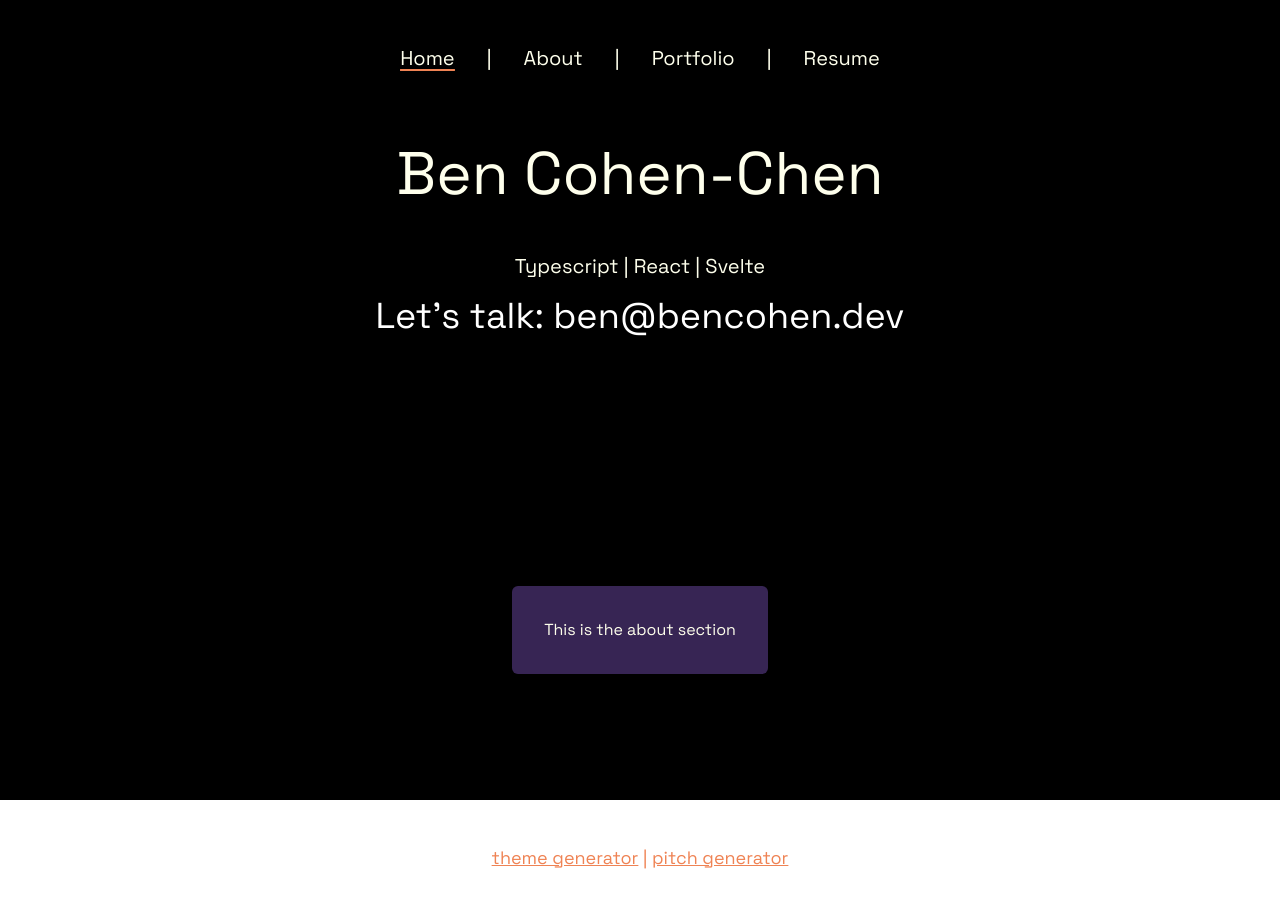
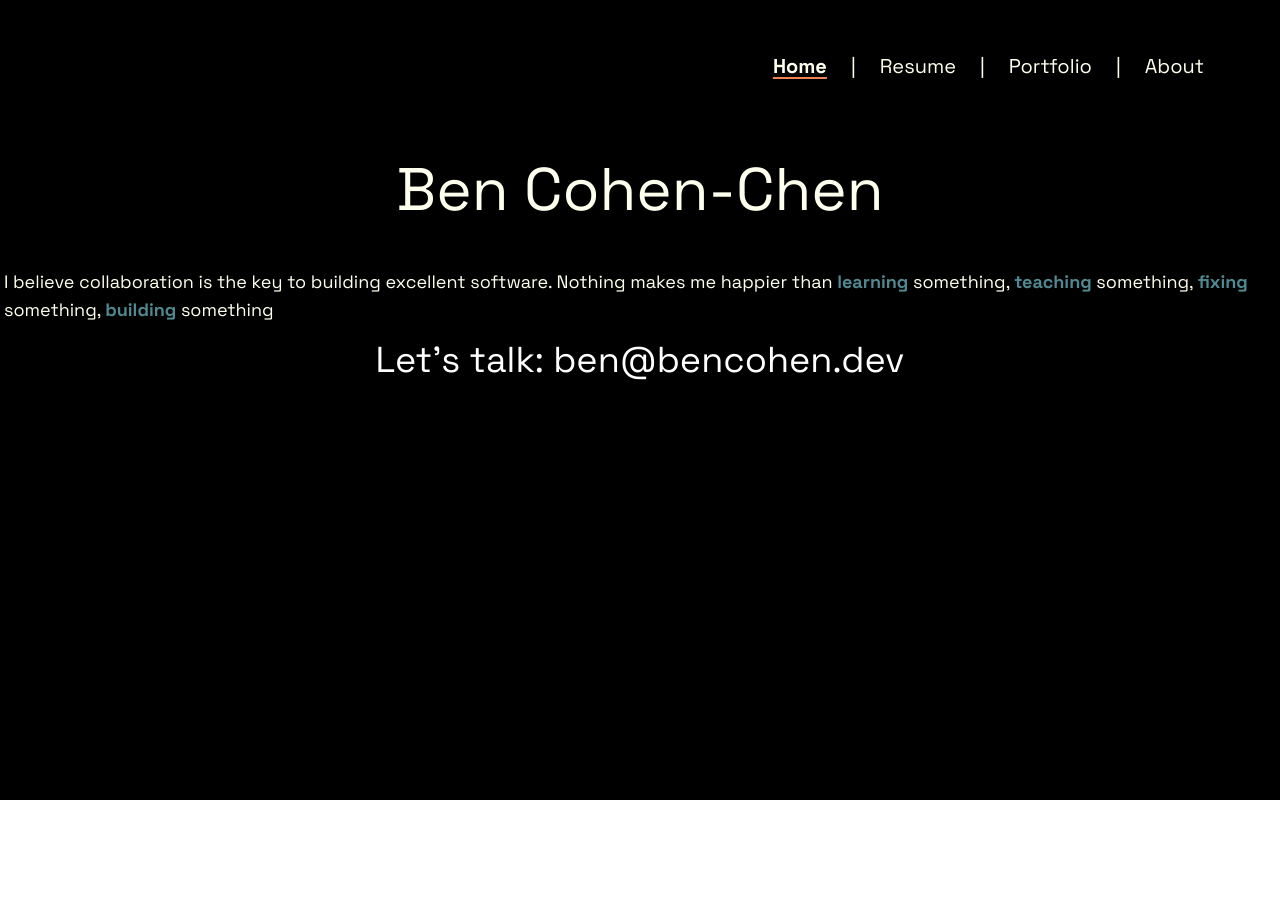
Before and after one commit to bencohendev/homepage, a SvelteKit app: page / in a window 1280 px wide. After the commit the page ends 800 px from the top, so only its background shows below. Built offline with nearby package versions, Linux system fonts and the light colour scheme.

Commit message:
change up home page and add page scaffolding

```diff
--- a/src/lib/animations/bounce.ts
+++ b/src/lib/animations/bounce.ts
@@ -9,13 +9,13 @@ export type TransitionParams = {
 
 export function customTransition(
 	node: HTMLElement,
-	{ delay, duration, easing, css }: TransitionParams
+	{ delay, duration, easing, css }: TransitionParams,
 ) {
 	return {
 		delay,
 		duration,
 		easing,
-		css
+		css,
 	};
 }
 
@@ -23,5 +23,5 @@ export const bounceParams = {
 	delay: 0,
 	duration: 4000,
 	easing: elasticOut,
-	css: (t: number, u: number) => `transform: translateY(${u * 15}%)`
+	css: (t: number, u: number) => `transform: translateY(${u * 15}%)`,
 };
--- a/src/lib/components/ThickBar.svelte
+++ b/src/lib/components/ThickBar.svelte
@@ -1,5 +1,6 @@
 <script lang="ts">
 	import { onMount } from 'svelte';
+	import { cubicOut } from 'svelte/easing';
 	import { fly } from 'svelte/transition';
 
 	export let variant: 'primary' | 'secondary' = 'primary';
@@ -16,5 +17,5 @@
 </script>
 
 {#if animate}
-	<div in:fly={{ x: flyX, delay: 500 }} class={`${color} h-4 w-full`}></div>
+	<div in:fly={{ x: flyX, delay: 500, easing: cubicOut }} class={`${color} h-4 w-full`}></div>
 {/if}
--- a/src/lib/sections/Header.svelte
+++ b/src/lib/sections/Header.svelte
@@ -1,17 +1,31 @@
 <script lang="ts">
-	const active = $state('Home');
+	import ThickBar from '$lib/components/ThickBar.svelte';
+
+	let active = $state('Home');
 	const links = [
-		{ label: 'Home', url: '/home' },
+		{ label: 'Home', url: '' },
+		{ label: 'Resume', url: '/resume' },
+		{ label: 'Portfolio', url: '/portfolio' },
 		{ label: 'About', url: '/about' },
-		{ label: 'Portfolio', url: '/portfolio' },
-		{ label: 'Resume', url: '/resume' }
 	];
+	$effect(() => console.log(active));
 </script>
 
-<ul class="flex justify-center gap-8 p-10 text-xl text-home-cream">
+<div class="flex justify-between px-8 py-2">
+	{#if active !== 'Home'}
+		<h1 class="w-content mb-8 whitespace-nowrap text-center text-6xl text-home-cream">
+			Ben Cohen-Chen
+			<ThickBar />
+		</h1>
+	{/if}
+	<ul class="flex w-full justify-end gap-6 p-10 text-xl text-home-cream">
 		{#each links as link, i}
-		<li class={active === link.label ? 'underline decoration-home-orange underline-offset-4' : ''}>
-			<a href={link.url}>
+			<li
+				class={active === link.label
+					? 'font-bold underline decoration-home-orange underline-offset-4'
+					: ''}
+			>
+				<a href={link.url} onclick={() => (active = link.label)}>
 					{link.label}
 				</a>
 			</li>
@@ -20,3 +34,4 @@
 			{/if}
 		{/each}
 	</ul>
+</div>
--- a/src/lib/sections/Intro.svelte
+++ b/src/lib/sections/Intro.svelte
@@ -2,9 +2,17 @@
 	import ThickBar from '$lib/components/ThickBar.svelte';
 </script>
 
-<h1 class="mb-8 w-full text-center text-6xl">
+<h1 class="mb-8 text-center text-6xl">
 	Ben Cohen-Chen
 	<ThickBar />
 </h1>
-<p class="mb-4 text-xl font-normal">Typescript | React | Svelte</p>
-<p class="text-white mb-12 text-4xl">Let's talk: ben@bencohen.dev</p>
+<p class="mb-4 text-lg">
+	I believe collaboration is the key to building excellent software. Nothing makes me happier than
+	<span class="font-bold text-home-blue">learning</span> something,
+	<span class="font-bold text-home-blue">teaching</span>
+	something, <span class="font-bold text-home-blue">fixing</span> something,
+	<span class="font-bold text-home-blue">building</span> something
+</p>
+<p class="text-white mb-12 text-4xl">
+	Let's talk: <a href="mailto:ben@bencohen.dev">ben@bencohen.dev</a>
+</p>
--- a/src/routes/+layout.svelte
+++ b/src/routes/+layout.svelte
@@ -1,10 +1,12 @@
 <script lang="ts">
+	import Header from '$lib/sections/Header.svelte';
 	import '../app.css';
 	/** @type {{children?: import('svelte').Snippet}} */
 	let { children } = $props();
 </script>
 
 <main class="bg-black h-lvh p-1 font-grotesk">
+	<Header />
 	{@render children?.()}
 </main>
 
--- a/src/routes/+page.svelte
+++ b/src/routes/+page.svelte
@@ -1,32 +1,14 @@
 <script lang="ts">
-	import { MoveDown } from 'lucide-svelte';
-	import About from '$lib/sections/About.svelte';
-	import { customTransition, bounceParams } from '$lib/animations/bounce';
 	import Intro from '$lib/sections/Intro.svelte';
-	import Header from '$lib/sections/Header.svelte';
 </script>
 
 <svelte:head>
 	<title>Ben Cohen Dev</title>
 </svelte:head>
 
-<Header />
-<div class=" flex h-full flex-col items-center justify-between">
-	<section class="flex flex-col items-center justify-center py-8 text-home-cream">
-		<Intro />
-	</section>
-
-	<section>
-		<About />
-	</section>
-	<section class="flex flex-col items-center justify-center pb-8">
-		<div class="text-lg text-home-orange active:text-home-blue">
-			<a class="underline" href="https://theme.bencohen.dev">theme generator</a>
-			<span>|</span>
-			<a class="underline" href="https://pitch.bencohen.dev">pitch generator</a>
-		</div>
-	</section>
-</div>
+<section class="flex flex-col items-center justify-center py-8 text-home-cream">
+	<Intro />
+</section>
 
 <style>
 </style>
--- /dev/null
+++ b/src/routes/about/+page.svelte
@@ -0,0 +1,6 @@
+<script>
+	import About from '$lib/sections/About.svelte';
+</script>
+
+<About />
+m
--- /dev/null
+++ b/src/routes/portfolio/page.svelte
@@ -0,0 +1 @@
+<section>portfolio</section>
--- /dev/null
+++ b/src/routes/resume/+page.svelte
@@ -0,0 +1 @@
+<section>resume</section>
```
Also changed, not shown: 1 other file (tests, documents, lock files or other folders). Lines whose indentation alone changed are shown as unchanged.
